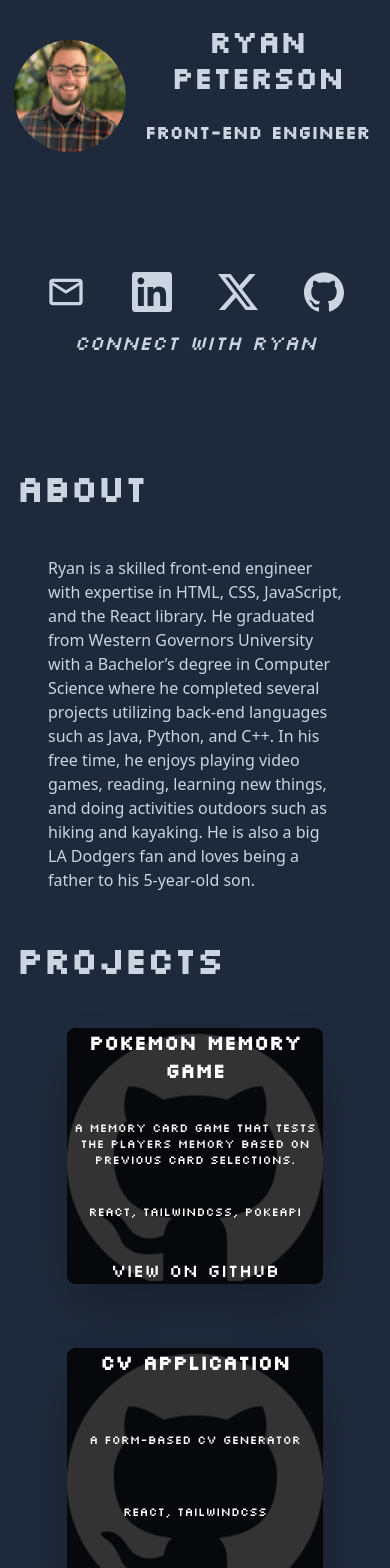
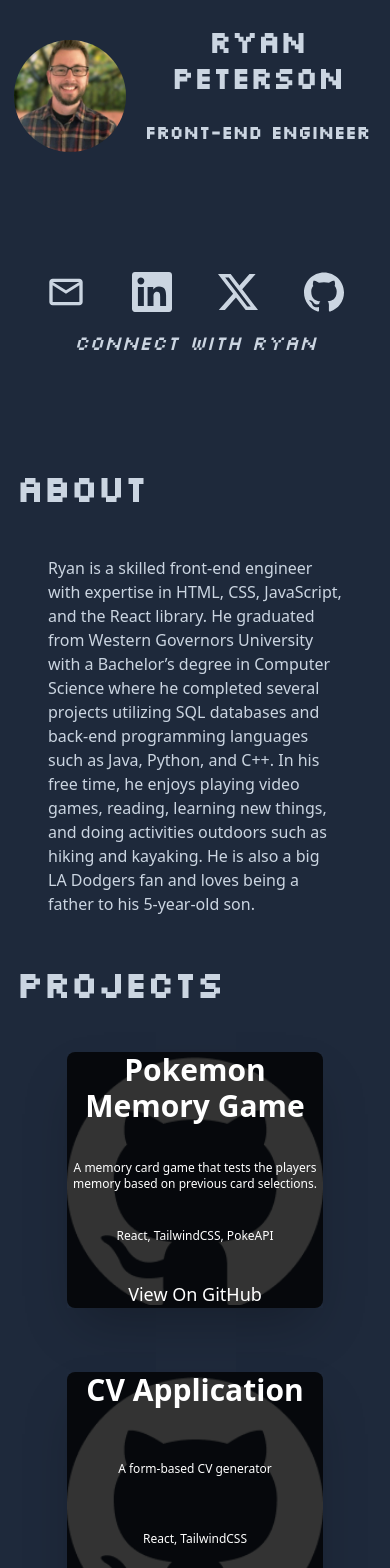
Before and after one commit to gryanpeterson/portfolio, a React (Vite) app: page / in a window 390 px wide. Shown: the top 1568 px of the page. Built offline with nearby package versions, Linux system fonts and the light colour scheme.

Commit message:
Add more responsive design changes

```diff
--- a/src/App.jsx
+++ b/src/App.jsx
@@ -1,6 +1,5 @@
 import About from "./components/About";
 import Contact from "./components/Contact";
-import Footer from "./components/Footer";
 import Header from "./components/Header";
 import Projects from "./components/Projects";
 
@@ -11,8 +10,6 @@ function App() {
       <Contact />
       <About />
       <Projects />
-
-      <Footer />
     </div>
   );
 }
--- a/src/components/About.jsx
+++ b/src/components/About.jsx
@@ -1,16 +1,18 @@
 function About() {
   return (
     <div>
-      <h1 className="mx-4 my-12 text-4xl font-bold text-slate-300">About</h1>
+      <h1 className="mx-4 my-12 text-4xl font-bold sm:text-5xl md:text-6xl lg:text-7xl text-slate-300">
+        About
+      </h1>
       <p className="mx-12 font-sans text-slate-300">
         Ryan is a skilled front-end engineer with expertise in HTML, CSS,
         JavaScript, and the React library. He graduated from Western Governors
         University with a Bachelor’s degree in Computer Science where he
-        completed several projects utilizing back-end languages such as Java,
-        Python, and C++. In his free time, he enjoys playing video games,
-        reading, learning new things, and doing activities outdoors such as
-        hiking and kayaking. He is also a big LA Dodgers fan and loves being a
-        father to his 5-year-old son.
+        completed several projects utilizing SQL databases and back-end
+        programming languages such as Java, Python, and C++. In his free time,
+        he enjoys playing video games, reading, learning new things, and doing
+        activities outdoors such as hiking and kayaking. He is also a big LA
+        Dodgers fan and loves being a father to his 5-year-old son.
       </p>
     </div>
   );
--- a/src/components/Footer.jsx
+++ /dev/null
@@ -1,2 +0,0 @@
-function Footer() {}
-export default Footer;
--- a/src/components/ProjectCard.jsx
+++ b/src/components/ProjectCard.jsx
@@ -1,11 +1,19 @@
 function ProjectCard({ name, description, technologies, gitHubUrl }) {
   return (
-    <div className="bg-center flex flex-col items-center w-64 h-64 mb-10 bg-contain bg-no-repeat shadow-2xl bg-[url('src/assets/github-mark-white.png')] justify-evenly">
+    <div className="hover:scale-110 duration-300 bg-center flex flex-col items-center w-64 h-64 mb-10 bg-contain bg-no-repeat shadow-2xl bg-[url('src/assets/github-mark-white.png')] justify-evenly">
       <div className="flex flex-col items-center justify-between w-full h-full rounded-lg bg-black/80">
-        <h4 className="text-xl font-bold text-center text-white/100">{name}</h4>
-        <p className="text-xs text-center text-white/100">{description}</p>
-        <p className="text-xs text-center text-white/100">{technologies}</p>
-        <a className="text-lg text-center text-white/100" href={gitHubUrl}>
+        <h4 className="font-sans text-3xl font-bold text-center text-white/100">
+          {name}
+        </h4>
+        <p className="font-sans text-xs text-center text-white/100">
+          {description}
+        </p>
+        <p className="font-sans text-xs text-center text-white/100">
+          {technologies}
+        </p>
+        <a
+          className="font-sans text-lg text-center text-white/100"
+          href={gitHubUrl}>
           View On GitHub
         </a>
       </div>
--- a/src/components/Projects.jsx
+++ b/src/components/Projects.jsx
@@ -3,7 +3,9 @@ import ProjectCard from "./ProjectCard";
 function Projects() {
   return (
     <>
-      <h2 className="mx-4 my-12 text-4xl font-bold text-slate-300">Projects</h2>
+      <h2 className="mx-4 my-12 text-4xl font-bold sm:text-5xl md:text-6xl lg:text-7xl text-slate-300">
+        Projects
+      </h2>
       <div className="flex flex-col items-center gap-6 sm:flex-wrap sm:flex-row sm:justify-center">
         <ProjectCard
           name="Pokemon Memory Game"
```
